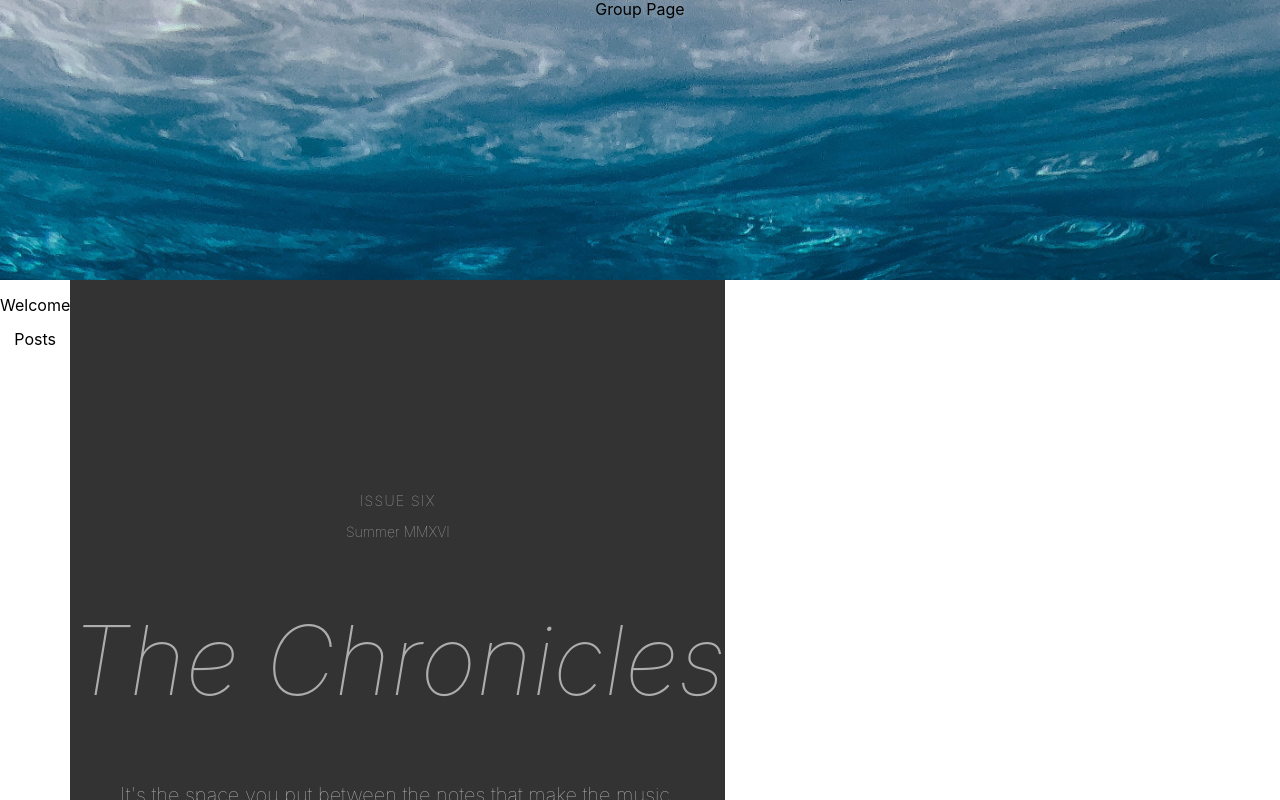
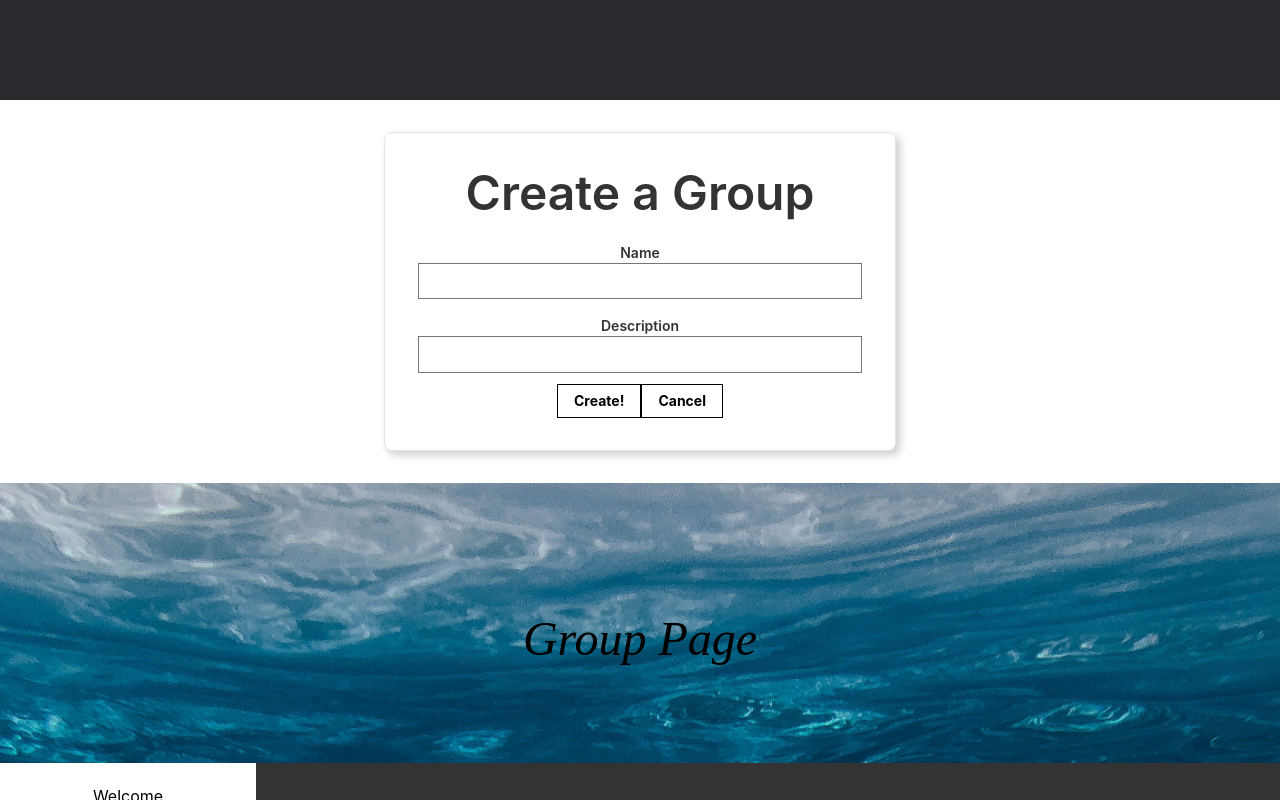
Before and after one commit to bethel-school-of-technology/Talk-With-Me-Frontend, a React (Create React App) app: page /profile in a window 1280 px wide. Shown: the top 800 px of the page. Built offline with nearby package versions, Linux system fonts and the light colour scheme.

Commit message:
changes to group page js

```diff
--- a/src/components/Banner.js
+++ b/src/components/Banner.js
@@ -7,7 +7,7 @@ import './CSS/Banner.css';
 const Banner = ({ title }) => {
     return (
         <div>
-            <div className='banner'>{title}</div>
+            <div className='banner pa6'><span className='mt2 mb0 baskerville i fw1 f1'>{title}</span></div>
         </div>
     )
 }
--- a/src/components/Group/NavBar.js
+++ b/src/components/Group/NavBar.js
@@ -6,8 +6,8 @@ export default function Navbar({ onRouteChage }) {
 
     return (
         <div className="pointer">
-            <p onClick={() => onRouteChage('welcome')}>Welcome</p>
-            <p onClick={() => onRouteChage('posts')}>Posts</p>
+            <p className='pa2' onClick={() => onRouteChage('welcome')}>Welcome</p>
+            <p className='pa2' onClick={() => onRouteChage('posts')}>Posts</p>
         </div>
     )
 }
--- a/src/components/Group/WelcomePage.js
+++ b/src/components/Group/WelcomePage.js
@@ -5,7 +5,7 @@ import React from 'react';
 export default function WelcomePage() {
 
     return (
-        <div class="vh-100 dt w-100 tc bg-dark-gray white cover" style={{}}>
+        <div class="vh-100 dt w-100 bg-dark-gray white cover" >
             <div class="dtc v-mid">
                 <header class="white-70">
                     <h2 class="f6 fw1 ttu tracked mb2 lh-title">Issue Six</h2>
--- a/src/containers/App.js
+++ b/src/containers/App.js
@@ -20,16 +20,16 @@ class App extends Component {
     return (
       <Router>
         <div className="App">
-          {/* <Switch>
+          <Switch>
           <Route exact path="/">
             <HomePage />
           </Route>
           <Route exact path="/profile">
             <Profile />
           </Route>
-        </Switch> */}
+        </Switch>
 
-         {/* <CreateGroup /> */}
+         <CreateGroup />
 
          <GroupPage />
         </div>
--- a/src/containers/GroupPage.js
+++ b/src/containers/GroupPage.js
@@ -25,15 +25,15 @@ export default function GroupPage() {
             </div>
 
             <div className='flex'>
-                <div>
+                <div className='w-20'>
                     <NavBar onRouteChage={onRouteChage} />
                 </div>
                 {route === 'welcome'
-                    ? <div>
+                    ? <div className='w-80'>
                         <WelcomePage />
                     </div>
 
-                    : <div>
+                    : <div className='w-80'>
                         <PostBox />
                     </div>
                 }
```
Also changed, not shown: src/Pages/GroupPage.js (deleted, +0 -14 lines).
